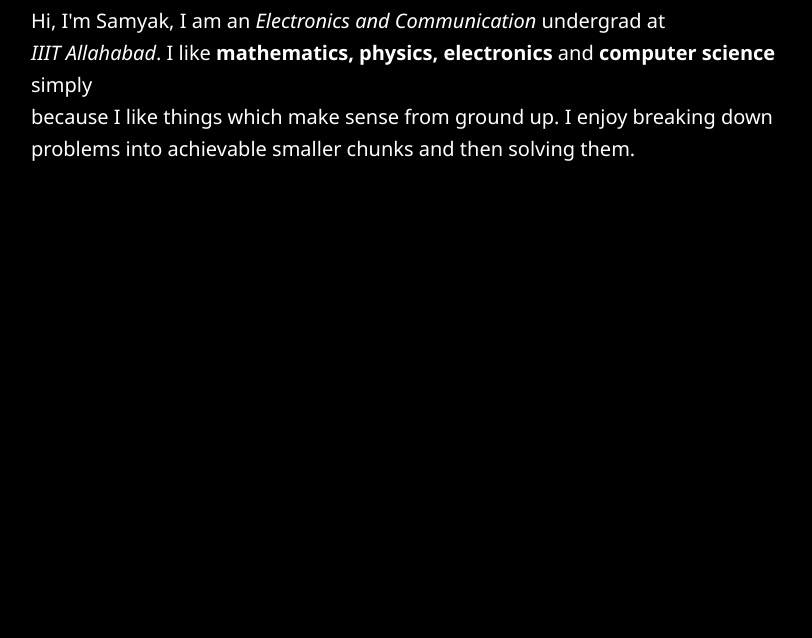
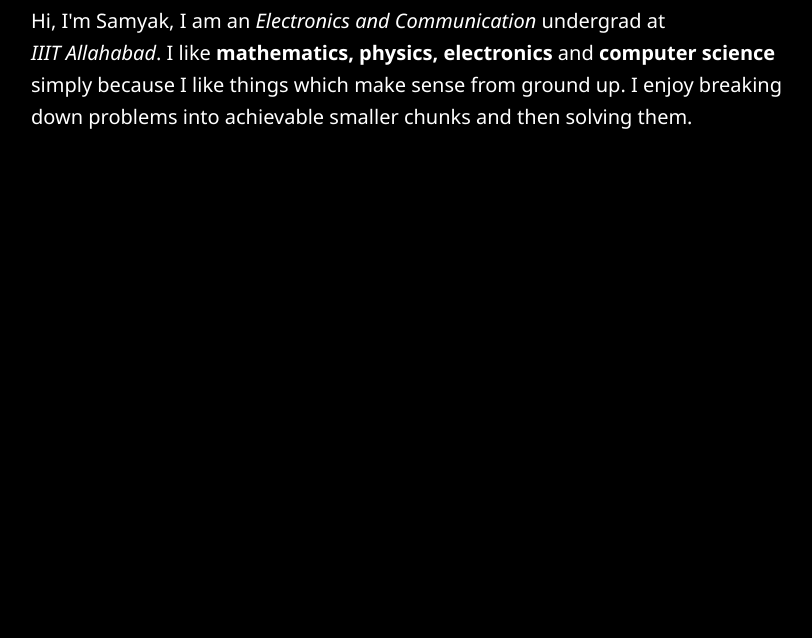
Before and after one commit to bitflipper19/ezio, a plain HTML site: page index.html in a window 1280 px wide. Shown: the part 162-800 px from the top of the page, without its empty margins (77-889 px from the left). Drawn offline with Linux system fonts and the light colour scheme.

Commit message:
Update index.html

```diff
--- a/index.html
+++ b/index.html
@@ -44,7 +44,7 @@
     <h1>Samyak Pandey</h1>
     <p>
       Hi, I'm Samyak, I am an <i>Electronics and Communication</i> undergrad at <br><i>IIIT Allahabad</i>.
-      I like <b>mathematics, physics, electronics</b> and <b>computer science</b> simply <br>because I like things which make sense from
+      I like <b>mathematics, physics, electronics</b> and <b>computer science</b> simply because I like things which make sense from
       ground up. I enjoy breaking down problems into achievable smaller chunks and then solving them.<br>
   </div>
 </body>
```
